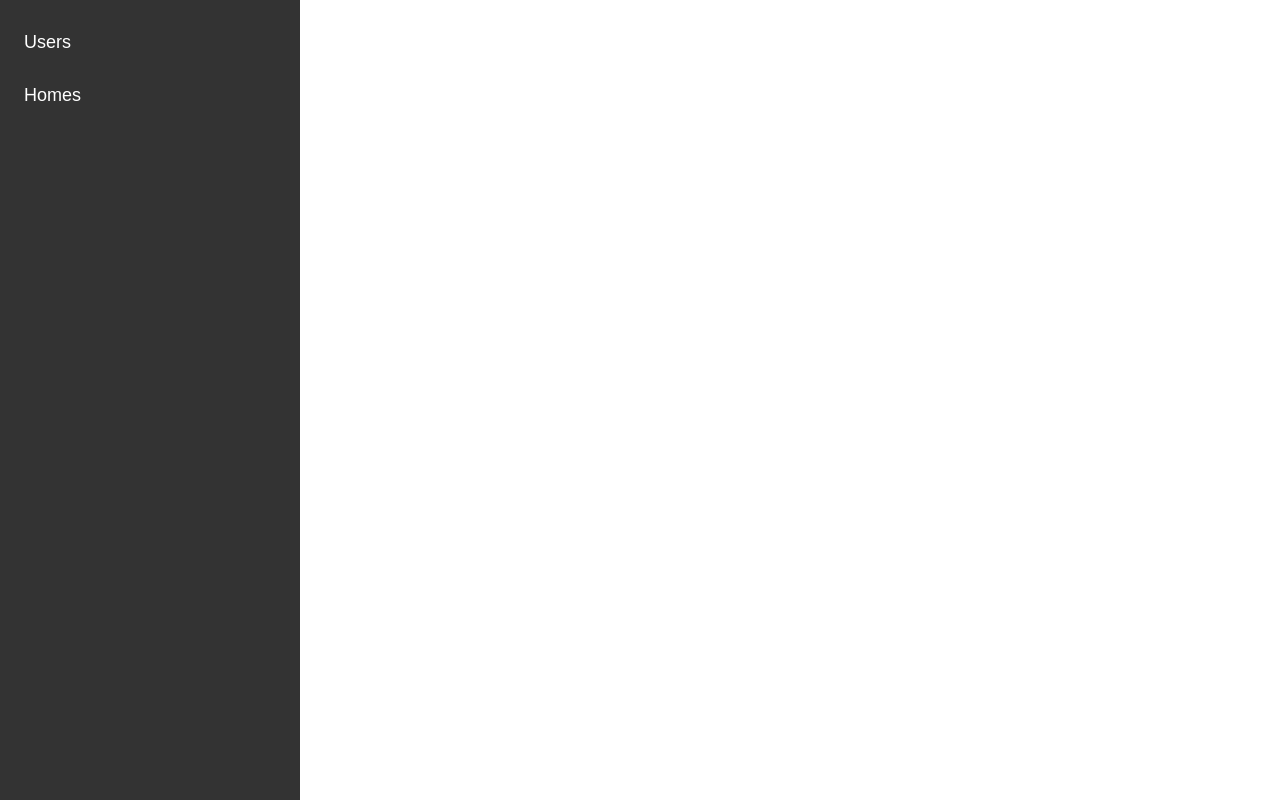
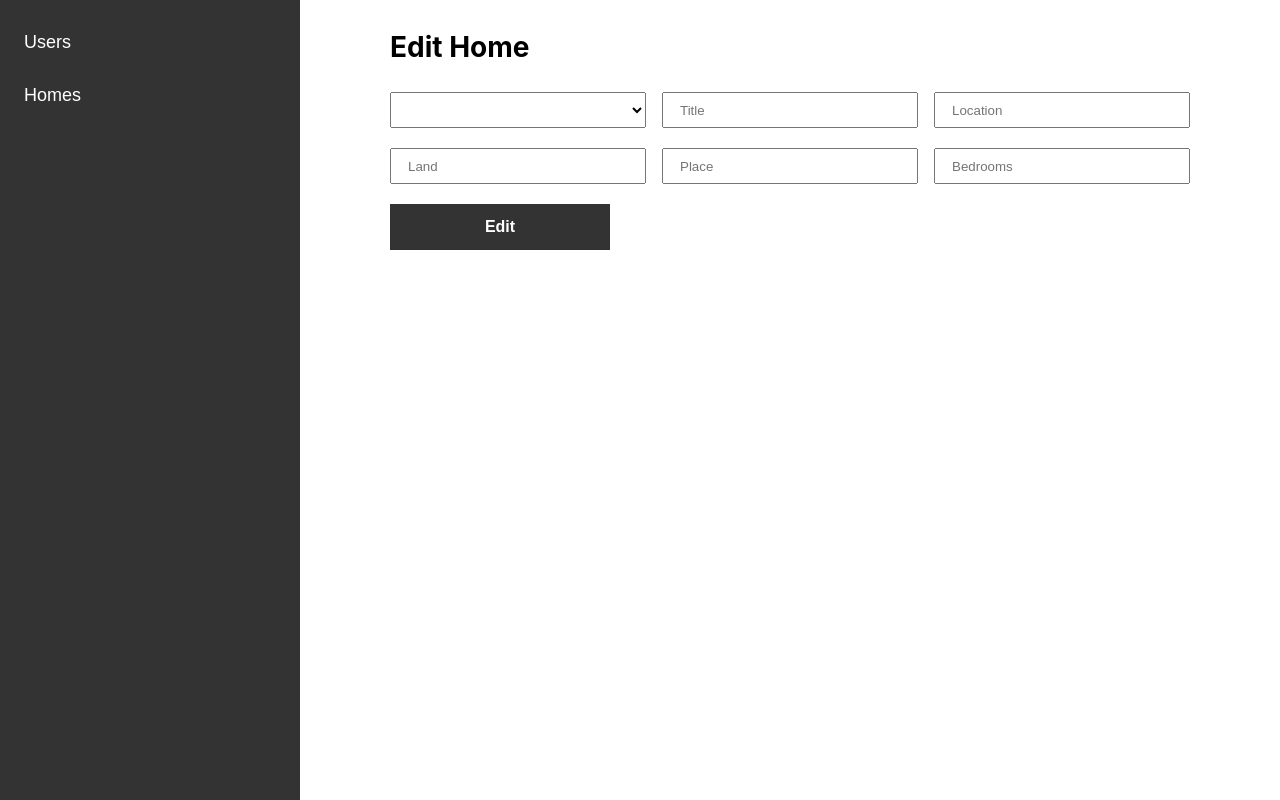
Before and after one commit to JorTorosyan/CRUD-app, a React (Create React App) app: page /home/edit in a window 1280 px wide. Built offline with nearby package versions, Linux system fonts and the light colour scheme.

Commit message:
added user and home edit functional

```diff
--- a/db.json
+++ b/db.json
@@ -1,23 +1,32 @@
 {
   "users": [
     {
-      "id": "1",
       "firstName": "Zhora",
       "lastName": "Torosyan",
+      "email": "zhora@gmail.com",
       "age": "27",
-      "email": "zhora@gmail.com",
-      "password": "zhora123456"
+      "password": "zhora123456",
+      "confirmPassword": "zhora123456",
+      "id": "1"
+    },
+    {
+      "id": "19e82f2d-6eb0-436a-8edf-12c2d7160a06",
+      "firstName": "Zhoraaaaa",
+      "lastName": "aaaaa",
+      "email": "aaaa",
+      "age": "aaaa",
+      "password": "aaaaa",
+      "confirmPassword": "aaaaaa"
     }
   ],
   "homes": [
     {
-      "id": "68697ea2-4d90-4463-b862-ff36389332ba",
-      "owner": "Zhora",
-      "title": "",
-      "location": "",
-      "land": "",
-      "place": "",
-      "bedroom": ""
+      "owner": "Zhoraaaaa",
+      "title": "assa",
+      "location": "dsadd",
+      "land": "asdsad",
+      "bedroom": "fsdfs",
+      "id": "68697ea2-4d90-4463-b862-ff36389332ba"
     }
   ]
 }
--- a/src/components/table/index.js
+++ b/src/components/table/index.js
@@ -16,6 +16,13 @@ const Table = ({column0, column1, column2, column3, column4, column5, data, getU
     const deleteHome = async (id) => {
         await api.delete(`/homes/${id}`);
         getHomes();
+    }
+
+    const editUser = (item) => {
+        history.push(`/user/edit/${item.id}`, {item});
+    }
+    const editHome = (item) => {
+        history.push(`/home/edit/${item.id}`, {item});
     }
 
     return (
@@ -47,7 +54,7 @@ const Table = ({column0, column1, column2, column3, column4, column5, data, getU
                                 <button onClick={ location === 'users' ? () => deleteUser(item.id) : () => deleteHome(item.id) }>
                                     <img src={DeleteIcon} alt=""/>
                                 </button>
-                                <button>
+                                <button onClick={ location === 'users' ? () => editUser(item) : () => editHome(item) }>
                                     <img src={EditIcon} alt=""/>
                                 </button>
                             </td>
--- /dev/null
+++ b/src/pages/homes/edit.js
@@ -0,0 +1,107 @@
+import React, {useState} from 'react';
+import api from '../../api/config'
+import {useHistory} from "react-router-dom";
+import {useSelector} from "react-redux";
+
+const EditHomes = () => {
+    const history = useHistory();
+    const allUsers = useSelector(state => state.global.users);
+    const homeData = history?.location?.state?.item;
+
+    const [state, setState] = useState({
+        owner: homeData?.owner,
+        title: homeData?.title,
+        location: homeData?.location,
+        land: homeData?.land,
+        place: homeData?.homeData,
+        bedroom: homeData?.bedroom,
+    });
+    const handleChange = (evt) => {
+        const value = evt.target.value;
+        setState({
+            ...state,
+            [evt.target.name]: value,
+        });
+    };
+    const editHome = async () => {
+        const data = {
+            owner: state.owner,
+            title: state.title,
+            location: state.location,
+            land: state.land,
+            place: state.place,
+            bedroom: state.bedroom,
+        }
+        const request = {
+            ...data
+        }
+        const response = await api.put(`/homes/${homeData.id}`,request);
+
+        if(response.data) {
+            history.push('/homes');
+        }
+    }
+    return (
+        <div className="form">
+            <h3>Edit Home</h3>
+            <div>
+                <label>
+                    <select name="owner" onChange={handleChange}>
+                        <option value={homeData?.owner}>{homeData?.owner}</option>
+                        {allUsers && allUsers.map(user =>
+                            <option value={user.firstName} key={user.id}>{user.firstName}</option>
+                        )}
+                    </select>
+                </label>
+                <label>
+                    <input
+                        type="text"
+                        name="title"
+                        placeholder="Title"
+                        value={state.title}
+                        onChange={handleChange}
+                    />
+                </label>
+                <label>
+                    <input
+                        type="text"
+                        name="location"
+                        placeholder="Location"
+                        value={state.location}
+                        onChange={handleChange}
+                    />
+                </label>
+                <label>
+                    <input
+                        type="text"
+                        name="land"
+                        placeholder="Land"
+                        value={state.land}
+                        onChange={handleChange}
+                    />
+                </label>
+                <label>
+                    <input
+                        type="text"
+                        name="place"
+                        placeholder="Place"
+                        value={state.place}
+                        onChange={handleChange}
+                    />
+                </label>
+                <label>
+                    <input
+                        type="text"
+                        name="bedroom"
+                        placeholder="Bedrooms"
+                        value={state.bedroom}
+                        onChange={handleChange}
+                    />
+                </label>
+            </div>
+            <button className="create_button" onClick={ () => editHome() }>Edit</button>
+        </div>
+    );
+}
+
+export default EditHomes;
--- /dev/null
+++ b/src/pages/users/edit.js
@@ -0,0 +1,108 @@
+import React, {useState} from 'react';
+import api from '../../api/config'
+import {useHistory} from "react-router-dom";
+
+
+const EditUsers = () => {
+    const history = useHistory();
+    const userData = history?.location?.state?.item;
+
+    const [state, setState] = useState({
+        firstName: userData?.firstName,
+        lastName: userData?.lastName,
+        email: userData?.email,
+        age: userData?.age,
+        password: userData?.password,
+        confirmPassword: userData?.password,
+    });
+    const handleChange = (evt) => {
+        const value = evt.target.value;
+        setState({
+            ...state,
+            [evt.target.name]: value,
+        });
+    };
+    const editUser = async () => {
+        const data = {
+            firstName: state.firstName,
+            lastName: state.lastName,
+            email: state.email,
+            age: state.age,
+            password: state.password,
+            confirmPassword: state.confirmPassword
+        }
+        const request = {
+            ...data
+        }
+        const response = await api.put(`/users/${userData.id}`,request);
+
+        if(response.data) {
+            history.push('/users');
+        }
+    }
+
+    return (
+        <div className="form">
+            <h3>Edit a User</h3>
+            <div>
+                <label>
+                    <input
+                        type="text"
+                        name="firstName"
+                        placeholder="First Name"
+                        value={state.firstName}
+                        onChange={handleChange}
+                    />
+                </label>
+                <label>
+                    <input
+                        type="text"
+                        name="lastName"
+                        placeholder="Last Name"
+                        value={state.lastName}
+                        onChange={handleChange}
+                    />
+                </label>
+                <label>
+                    <input
+                        type="email"
+                        name="email"
+                        placeholder="Email"
+                        value={state.email}
+                        onChange={handleChange}
+                    />
+                </label>
+                <label>
+                    <input
+                        type="text"
+                        name="age"
+                        placeholder="Agg"
+                        value={state.age}
+                        onChange={handleChange}
+                    />
+                </label>
+                <label>
+                    <input
+                        type="password"
+                        name="password"
+                        placeholder="Type a password"
+                        value={state.password}
+                        onChange={handleChange}
+                    />
+                </label>
+                <label>
+                    <input
+                        type="password"
+                        name="confirmPassword"
+                        placeholder="Repeat password"
+                        value={state.confirmPassword}
+                        onChange={handleChange}
+                    />
+                </label>
+            </div>
+            <button className="create_button" onClick={ () => editUser() }>Edit</button>
+        </div>
+    );
+}
+
+export default EditUsers;
```
Also changed, not shown: src/router/router.js (+15 -4 lines).
